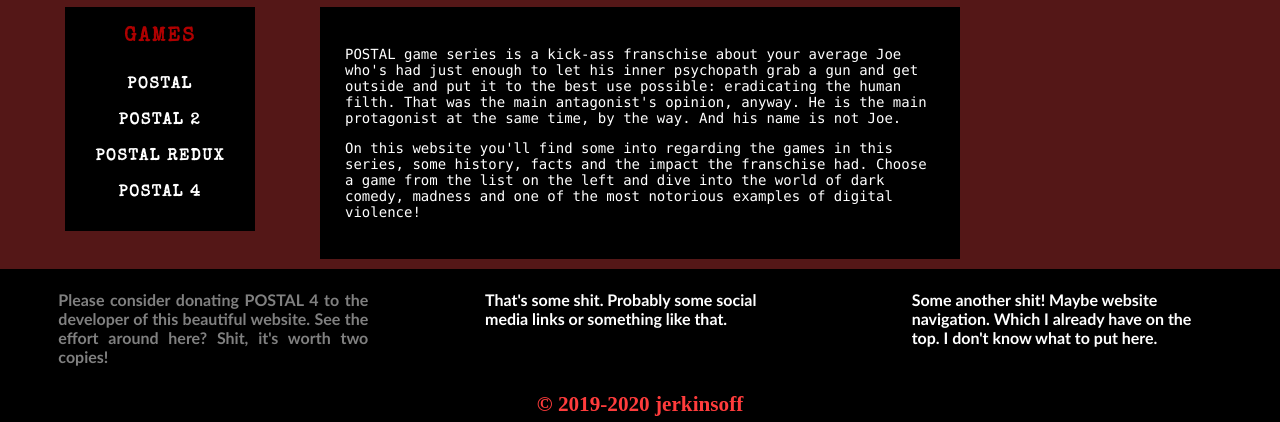
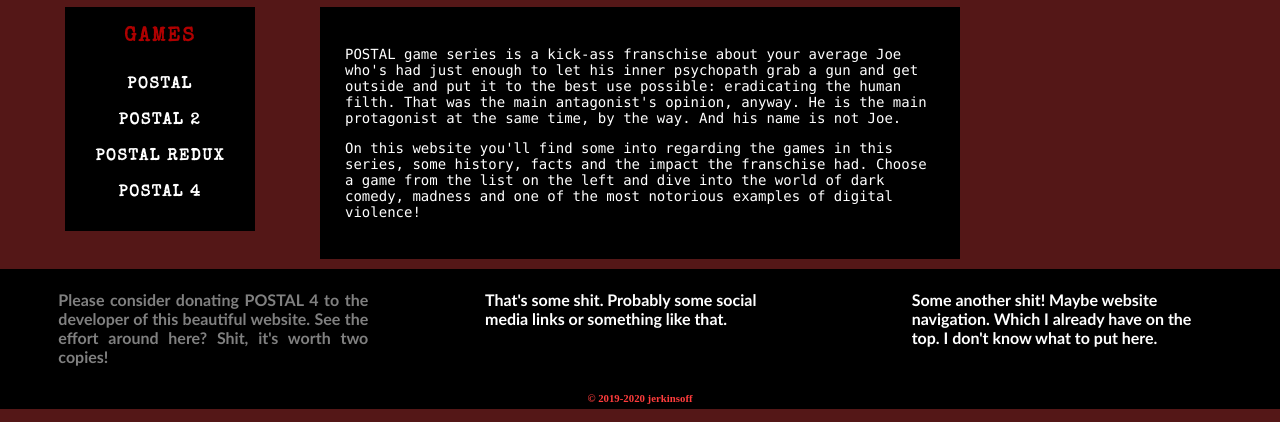
Before and after one commit to LP5/postal-hub, a plain HTML site: page index.html in a window 1280 px wide. Shown: the part 381-803 px from the top of the page. Drawn offline with nearby package versions, Linux system fonts and the light colour scheme; a script that the page names is missing.

Commit message:
Update main.css

```diff
--- a/css/main.css
+++ b/css/main.css
@@ -192,7 +192,7 @@ footer div {
 
 .copyrightName {
 	color: rgba(255, 60, 60, 1);
-	font-size: calc(14px + 0.9vh);
+	font-size: calc(10px + 0.1vh);
 	font-weight: bold;
 	margin: auto;
 	padding: var(--footer-padding);
```
